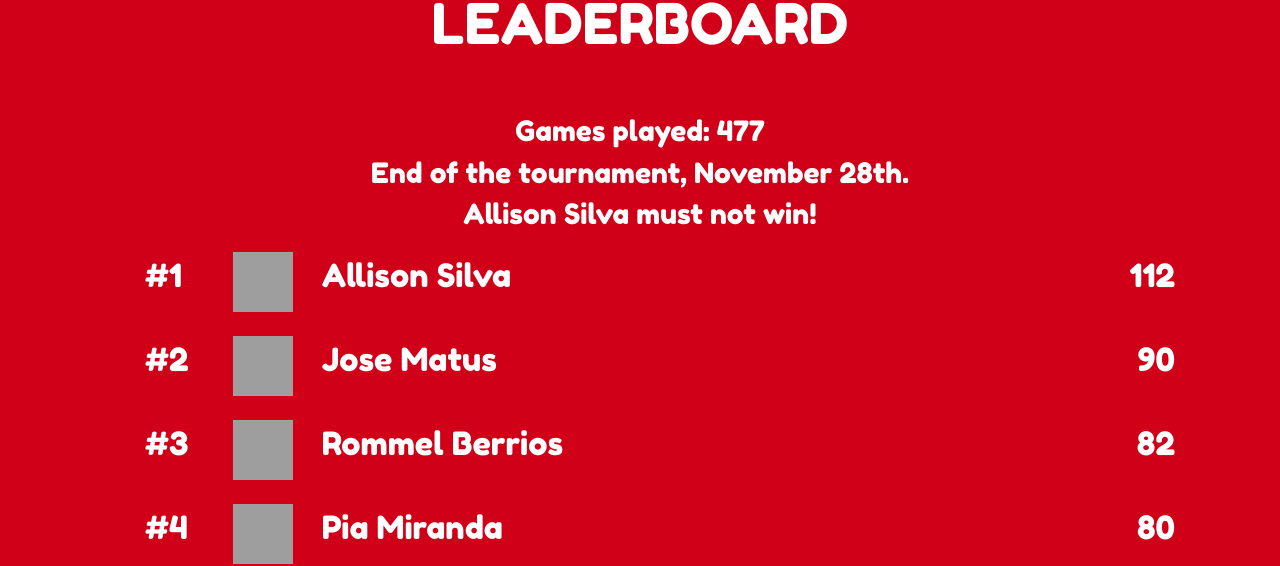
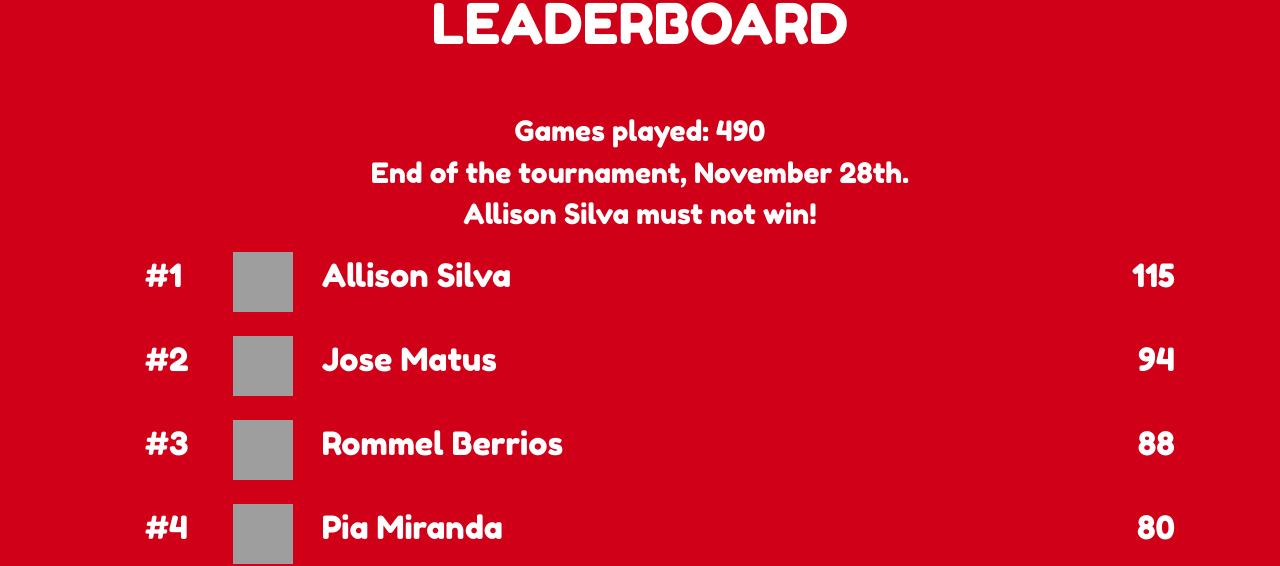
Before and after one commit to mediarain/rain-uno, a Jekyll site: the page built from index.md, in a window 1280 px wide. Shown: the part 300-866 px from the top of the page. Built offline with Jekyll 4.4.1, drawn with Linux system fonts in a browser that asks for light colours; grey boxes are pictures that could not be loaded.

Commit message:
update score 26-11-2018

```diff
--- a/_data/score.yml
+++ b/_data/score.yml
@@ -5,11 +5,11 @@
 
 - name: Allison Silva
   hash: bb5a9483c2cccaa2e3154992dc12d36f
-  score: 112
+  score: 115
 
 - name: Jose Matus
   hash: 1d385262dcfe3ed3891770bd0f46ace1
-  score: 90
+  score: 94
 
 - name: Gema Sandoval
   hash: 1abcfcb70884e5105b250559eb3a84c5
@@ -17,7 +17,7 @@
 
 - name: Rommel Berrios
   hash: 687aa7f2bae0e9dfabe85ec6e9eaffcb
-  score: 82
+  score: 88
 
 - name: Kathya Sarria
   hash: 2b7219f080114fdd89982067b8a751e4
```
